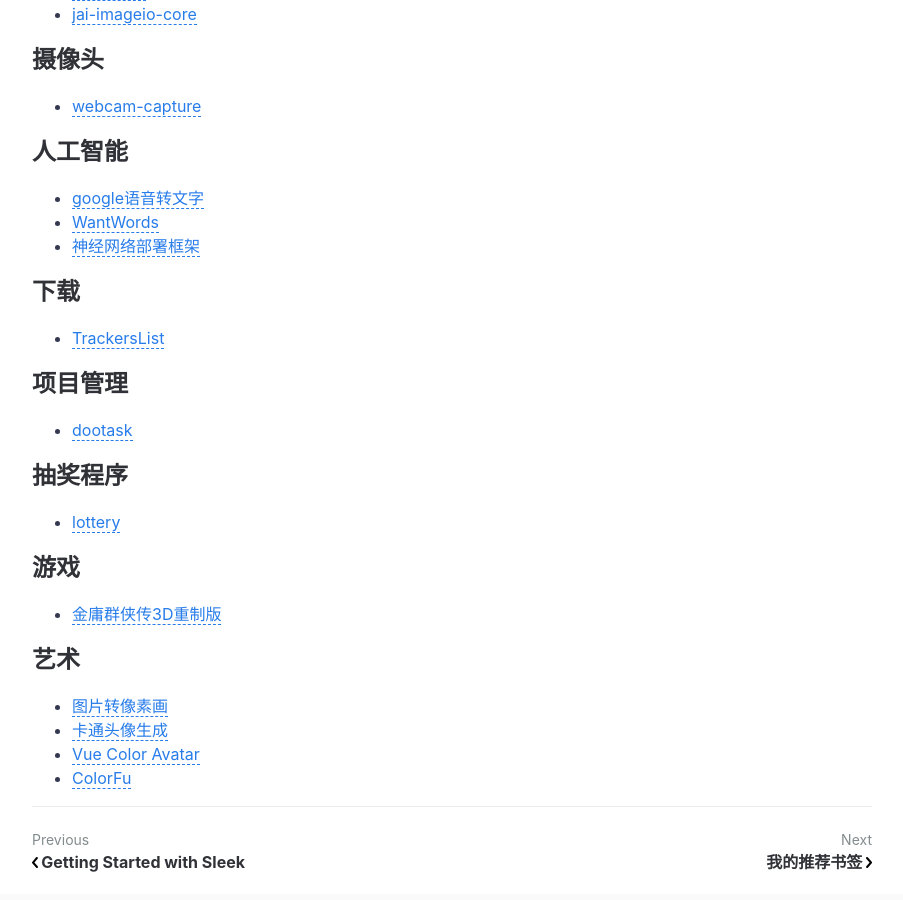
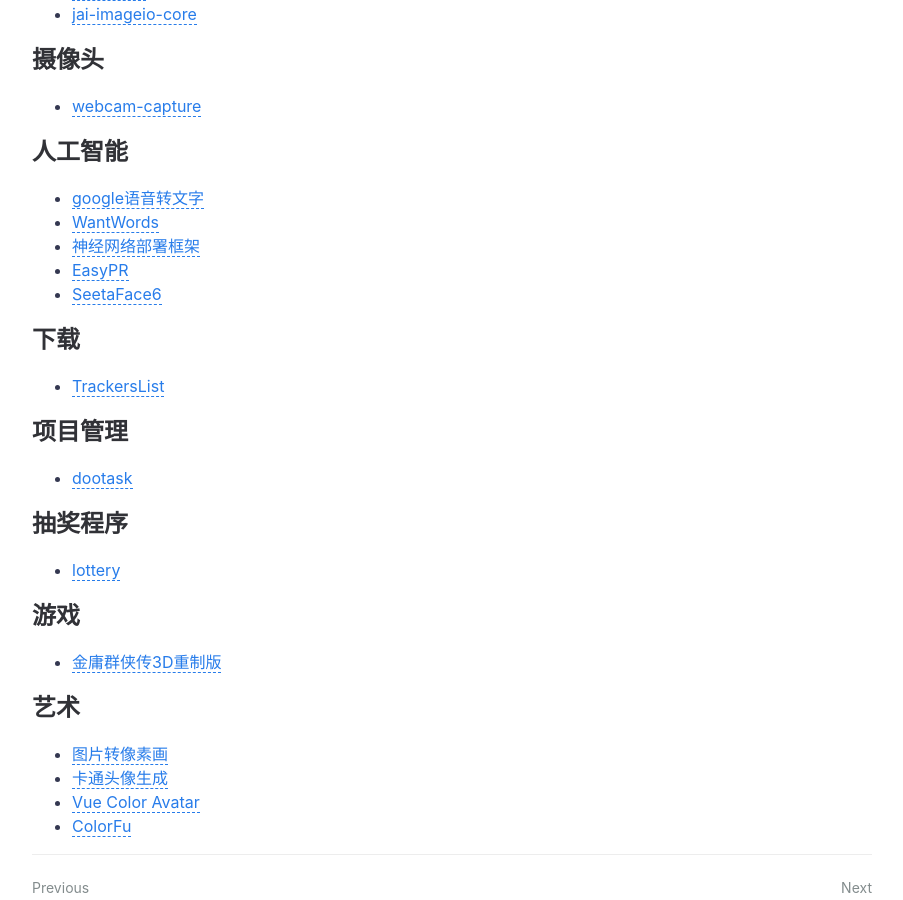
Before and after one commit to liushaofeng89/blog, a Jekyll site: the page built from _posts/2021-12-02-github-recommend.md, in a window 1280 px wide and 900 px high, scrolled down 1182 px. Shown: the whole window, without its empty margins (188-1091 px from the left). Built offline with Jekyll 4.4.1, drawn with Linux system fonts in a browser that asks for light colours; comment, search, counter and statistics services are not loaded.

Commit message:
Update 2021-12-02-github-recommend.md
新增车牌识别（中国）

```diff
--- a/_posts/2021-12-02-github-recommend.md
+++ b/_posts/2021-12-02-github-recommend.md
@@ -33,6 +33,8 @@
   * [google语音转文字](https://github.com/opensourceteams/google-sdk-speech-to-text)
   * [WantWords](https://github.com/thunlp/WantWords)
   * [神经网络部署框架](https://github.com/joyycom/VNN)
+  * [EasyPR](https://github.com/liuruoze/EasyPR "中文车牌识别系统")
+  * [SeetaFace6](https://github.com/seetafaceengine/SeetaFace6 "中科视拓最新开放的商业正式级人脸识别版本")
 
 ## 下载
   * [TrackersList](https://github.com/XIU2/TrackersListCollection)
```
